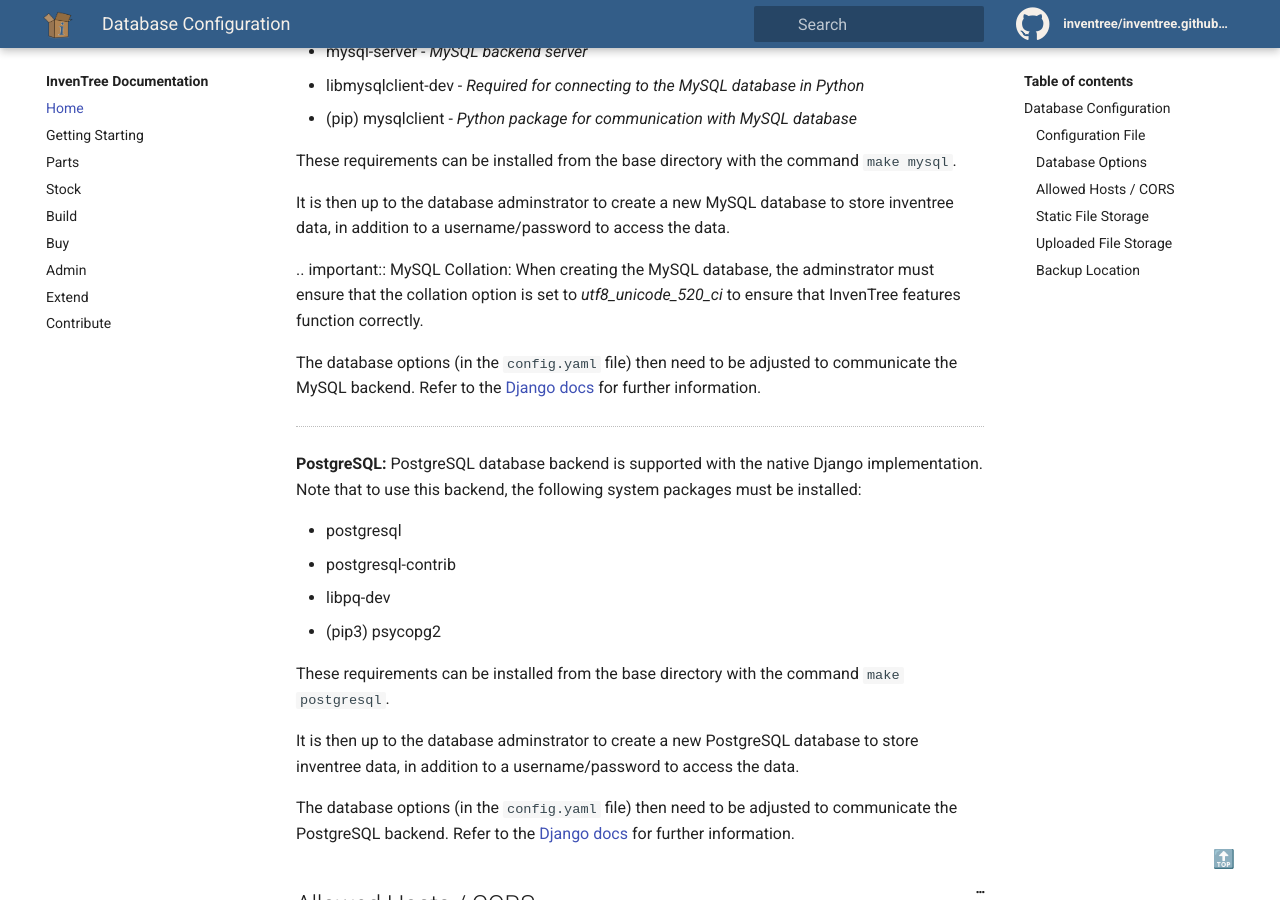
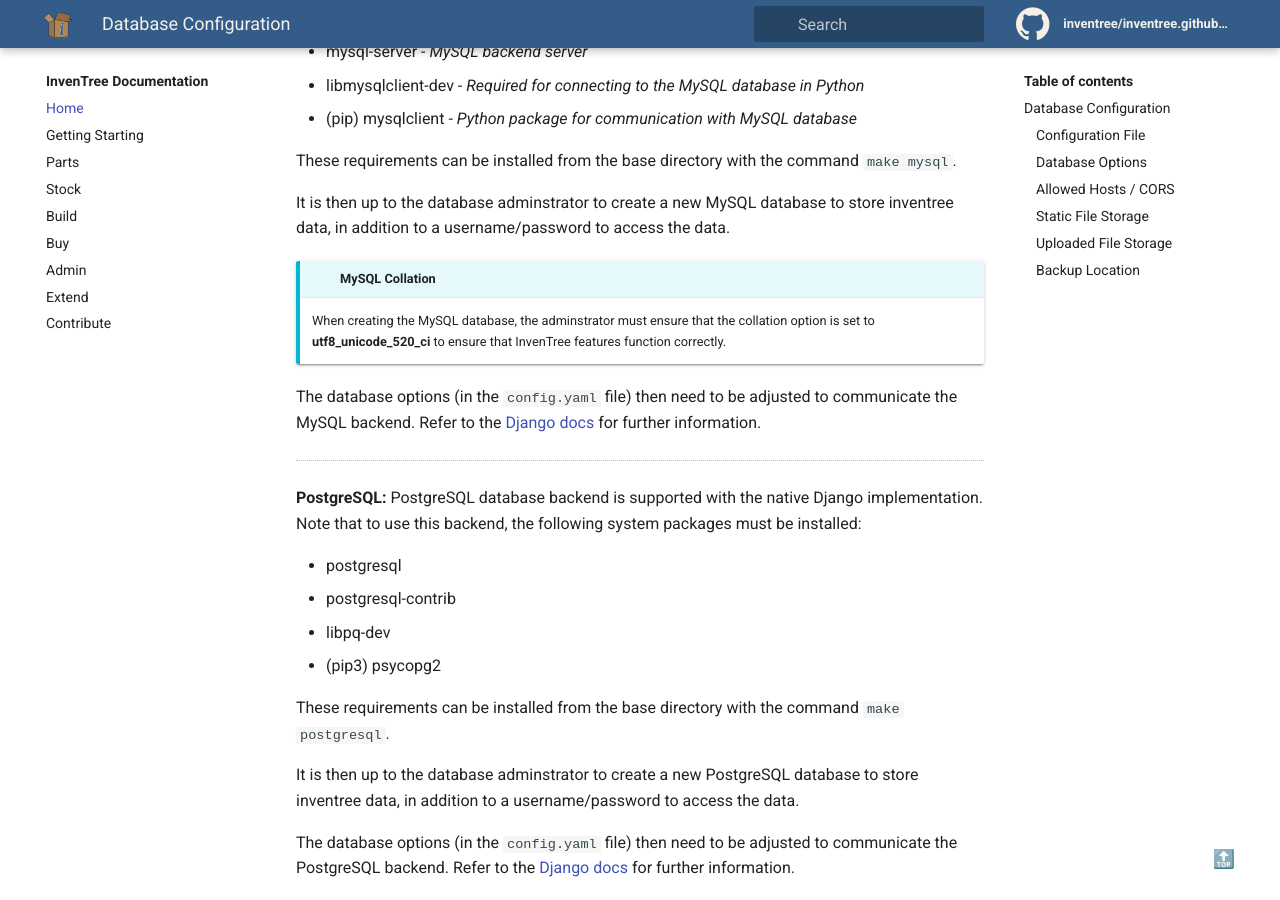
Before and after one commit to inventree/InvenTree.github.io, a Jekyll site: the page built from docs/start/config.md, in a window 1280 px wide and 900 px high, scrolled down 2350 px. Built offline with Jekyll 4.4.1, drawn with Linux system fonts in a browser that asks for light colours; some of the changed lines change nothing that is shown.

Commit message:
Fix configuration page

```diff
--- a/docs/start/config.md
+++ b/docs/start/config.md
@@ -43,8 +43,7 @@
 
 It is then up to the database adminstrator to create a new MySQL database to store inventree data, in addition to a username/password to access the data.
 
-.. important:: MySQL Collation:
-    When creating the MySQL database, the adminstrator must ensure that the collation option is set to *utf8_unicode_520_ci* to ensure that InvenTree features function correctly.
+{% include alert.html title="MySQL Collation" content="When creating the MySQL database, the adminstrator must ensure that the collation option is set to <b>utf8_unicode_520_ci</b> to ensure that InvenTree features function correctly." %}
 
 The database options (in the ``config.yaml`` file) then need to be adjusted to communicate the MySQL backend. Refer to the [Django docs](https://docs.djangoproject.com/en/dev/ref/databases/) for further information.
 
```
